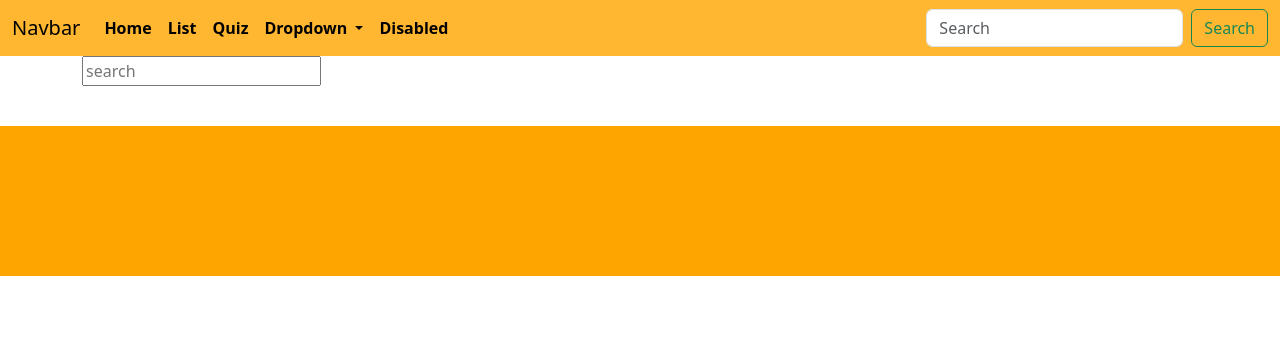
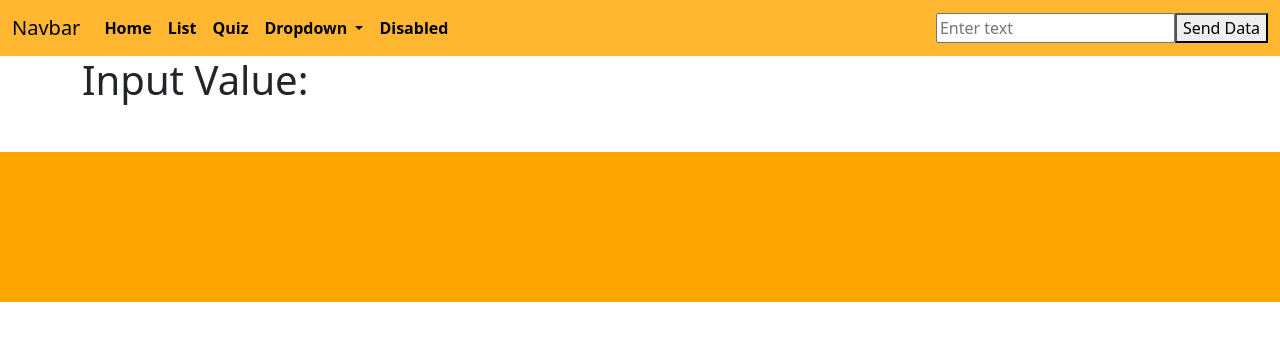
Before and after one commit to phhephhe/Angular_Task, an Angular app: page / in a window 1280 px wide. Shown: the top 340 px of the page. Built offline with nearby package versions, Linux system fonts and the light colour scheme.

Commit message:
add filter from header

```diff
--- a/package.json
+++ b/package.json
@@ -27,6 +27,7 @@
     "@angular/cli": "~16.0.0",
     "@angular/compiler-cli": "^16.0.0",
     "@types/jasmine": "~4.3.0",
+    "@types/node": "^20.2.5",
     "jasmine-core": "~4.6.0",
     "karma": "~6.4.0",
     "karma-chrome-launcher": "~3.2.0",
--- a/src/app/app-routing.module.ts
+++ b/src/app/app-routing.module.ts
@@ -1,12 +1,12 @@
 import { NgModule } from '@angular/core';
 import { RouterModule, Routes } from '@angular/router';
-import { HomepageComponent } from './homepage/homepage.component';
+import { HomePageComponent } from './homepage/homepage.component';
 import { ListComponent } from './list/list.component';
 import { QuizComponent } from './quiz/quiz.component';
 import { CountryDetailComponent } from './country-detail/country-detail.component';
 
 const routes: Routes = [
-  { path: '', component: HomepageComponent, title: 'Home page' },
+  { path: '', component: HomePageComponent, title: 'Home page' },
   { path: 'list', component: ListComponent, title: 'List page' },
   { path: 'quiz', component: QuizComponent, title: 'Quiz page' },
   { path: 'detail/:id', component: CountryDetailComponent, title: 'country detail' }
--- /dev/null
+++ b/src/app/data-send.service.ts
@@ -0,0 +1,17 @@
+import { Injectable } from '@angular/core';
+import { Subject } from 'rxjs';
+
+@Injectable({
+  providedIn: 'root'
+})
+export class DataSendService {
+  private inputValueSubject: Subject<string> = new Subject<string>();
+
+  setInputValue(value: string): void {
+    this.inputValueSubject.next(value);
+  }
+
+  getInputValue(): Subject<string> {
+    return this.inputValueSubject;
+  }
+}
--- a/src/app/header/header.component.html
+++ b/src/app/header/header.component.html
@@ -53,16 +53,11 @@
           <a class="nav-link disabled">Disabled</a>
         </li>
       </ul>
-      <form class="d-flex" role="search">
-        <input
-          class="form-control me-2"
-          type="search"
-          placeholder="Search"
-          aria-label="Search"
+      <div class="d-flex" role="search">
+        <input [(ngModel)]="inputValue" placeholder="Enter text">
+        <button (click)="sendData()">Send Data</button>
 
-        />
-        <button class="btn btn-outline-success" type="submit">Search</button>
-      </form>
+      </div>
     </div>
   </div>
 </nav>
--- a/src/app/header/header.component.ts
+++ b/src/app/header/header.component.ts
@@ -2,7 +2,8 @@ import { Component } from '@angular/core';
 import { FormControl } from '@angular/forms';
 import { CountryDataService } from '../country-data.service';
 import { Country } from '../country';
-
+import { DataSendService } from '../data-send.service';
+import { FormsModule } from '@angular/forms';
 @Component({
   selector: 'app-header',
   templateUrl: './header.component.html',
@@ -11,4 +12,11 @@ import { Country } from '../country';
 export class HeaderComponent {
 
 
+  inputValue: string = '';
+
+  constructor(private dataSendService: DataSendService) {}
+
+  sendData(): void {
+    this.dataSendService.setInputValue(this.inputValue);
+  }
 }
--- a/src/app/homepage/homepage.component.html
+++ b/src/app/homepage/homepage.component.html
@@ -1,7 +1,7 @@
-<input type="text" placeholder="search" [formControl]="search">
+<h1>Input Value: {{ inputValue }}</h1>
 
 <div class="card-container">
-    <a routerLink="detail/{{country}}" *ngFor="let country of filteredCountry">
+    <a routerLink="detail/{{country}}" *ngFor="let country of filteredCountries ">
         <app-card  [countries]="country"></app-card>
     </a>
 </div>
--- a/src/app/homepage/homepage.component.ts
+++ b/src/app/homepage/homepage.component.ts
@@ -1,32 +1,31 @@
-import { Component, Input, OnInit } from '@angular/core';
+import { Component, OnInit } from '@angular/core';
+import { DataSendService } from '../data-send.service';
 import { CountryDataService } from '../country-data.service';
-import { FormControl } from '@angular/forms';
 import { Country } from '../country';
-
 @Component({
   selector: 'app-homepage',
   templateUrl: './homepage.component.html',
   styleUrls: ['./homepage.component.css']
 })
-export class HomepageComponent implements OnInit{
+export class HomePageComponent implements OnInit {
+  inputValue: string = '';
+  filteredCountries: Country[] = [];
 
-  public search : FormControl = new FormControl()
-  public filteredCountry : Country[] = []
+  constructor(
+    private dataSendService: DataSendService,
+    public countryDataService: CountryDataService
+  ) {}
 
+  ngOnInit(): void {
+    this.dataSendService.getInputValue().subscribe(value => {
+      this.inputValue = value;
+      this.filterCountries();
+    });
+  }
 
-  constructor(public _CountryDataService: CountryDataService){}
-
-   ngOnInit(): void {
-
-       this.search.valueChanges.subscribe(text => {
-         this.filteredCountry = this._CountryDataService.countries.filter(country => {
-           return text == country.name
-         })
-
-       })
-
-   }
-
-
-
+  filterCountries(): void {
+    this.filteredCountries = this.countryDataService.countries.filter(country =>
+      country.name.toLowerCase().includes(this.inputValue.toLowerCase())
+    );
+  }
 }
```
Also changed, not shown: src/app/app.module.ts (+5 -4 lines), 1 other file (tests, documents, lock files or other folders).
